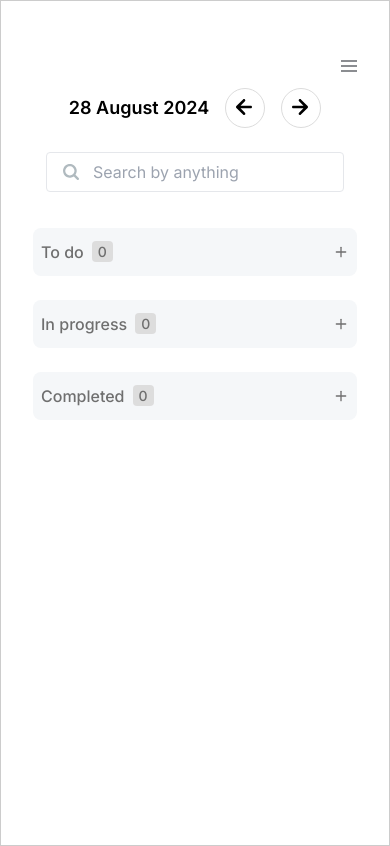
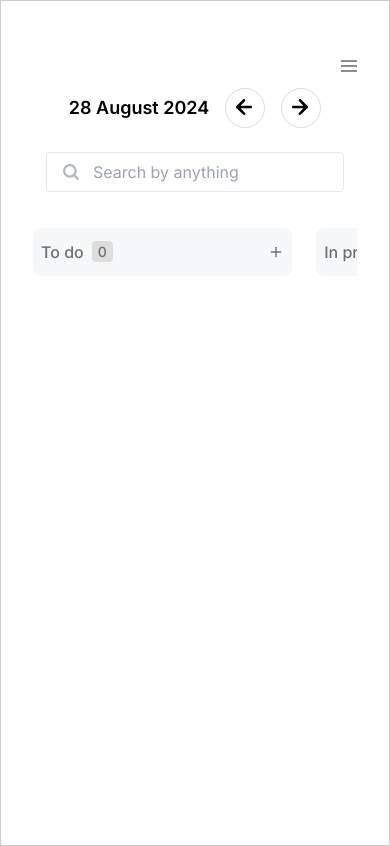
Before and after one commit to nimiakinleye/task-management, a Next.js app: page / in a window 390 px wide. Built offline with nearby package versions, Linux system fonts and the light colour scheme.

Commit message:
improve mobile display of cards

```diff
--- a/components/category/category.component.tsx
+++ b/components/category/category.component.tsx
@@ -25,8 +25,8 @@ const CategoryComponent: FC<IProps> = ({ category, tasks }) => {
 
   return (
     <div
-      style={{ width: "min(352px, 100%)" }}
-      className="bg-[#F5F7F9] dark:bg-gray-700 px-[8px] py-[12px] h-fit rounded-[8px] flex flex-col gap-2"
+      style={{ minWidth: "min(80%, 352px)" }}
+      className="bg-[#F5F7F9] dark:bg-gray-700 px-[8px] py-[12px] h-fit rounded-[8px] flex flex-col gap-2 max-h-[70vh] xl:max-h-[80vh] overflow-auto"
     >
       <div className="flex justify-between items-center">
         <div className="flex items-center gap-2">
@@ -47,6 +47,7 @@ const CategoryComponent: FC<IProps> = ({ category, tasks }) => {
           <AddTask category={category} close={addTaskRef.close} />
         </ModalComponent>
       </div>
+
       {tasks?.map((el, key) => (
         <TaskCard
           category={category}
--- a/pages/index.tsx
+++ b/pages/index.tsx
@@ -30,7 +30,7 @@ const HomePage: NextPageWithLayout = () => {
   };
 
   return (
-    <>
+    <div className="mb-8 w-full">
       <div className="flex w-full justify-center xl:justify-between items-center mb-[36px] flex-wrap gap-6">
         <div className="flex gap-[16px] items-center">
           <h2 className="font-semibold text-lg xl:text-[36px]">
@@ -63,7 +63,7 @@ const HomePage: NextPageWithLayout = () => {
         </div>
       </div>
 
-      <div className="flex gap-[24px] w-full justify-center xl:justify-start align-center flex-wrap">
+      <div className="flex gap-[24px] w-full xl:justify-start align-center overflow-auto">
         {Object.keys(CATEGORIES).map((el, key) => {
           return (
             <CategoryComponent
@@ -74,7 +74,7 @@ const HomePage: NextPageWithLayout = () => {
           );
         })}
       </div>
-    </>
+    </div>
   );
 };
 
```
